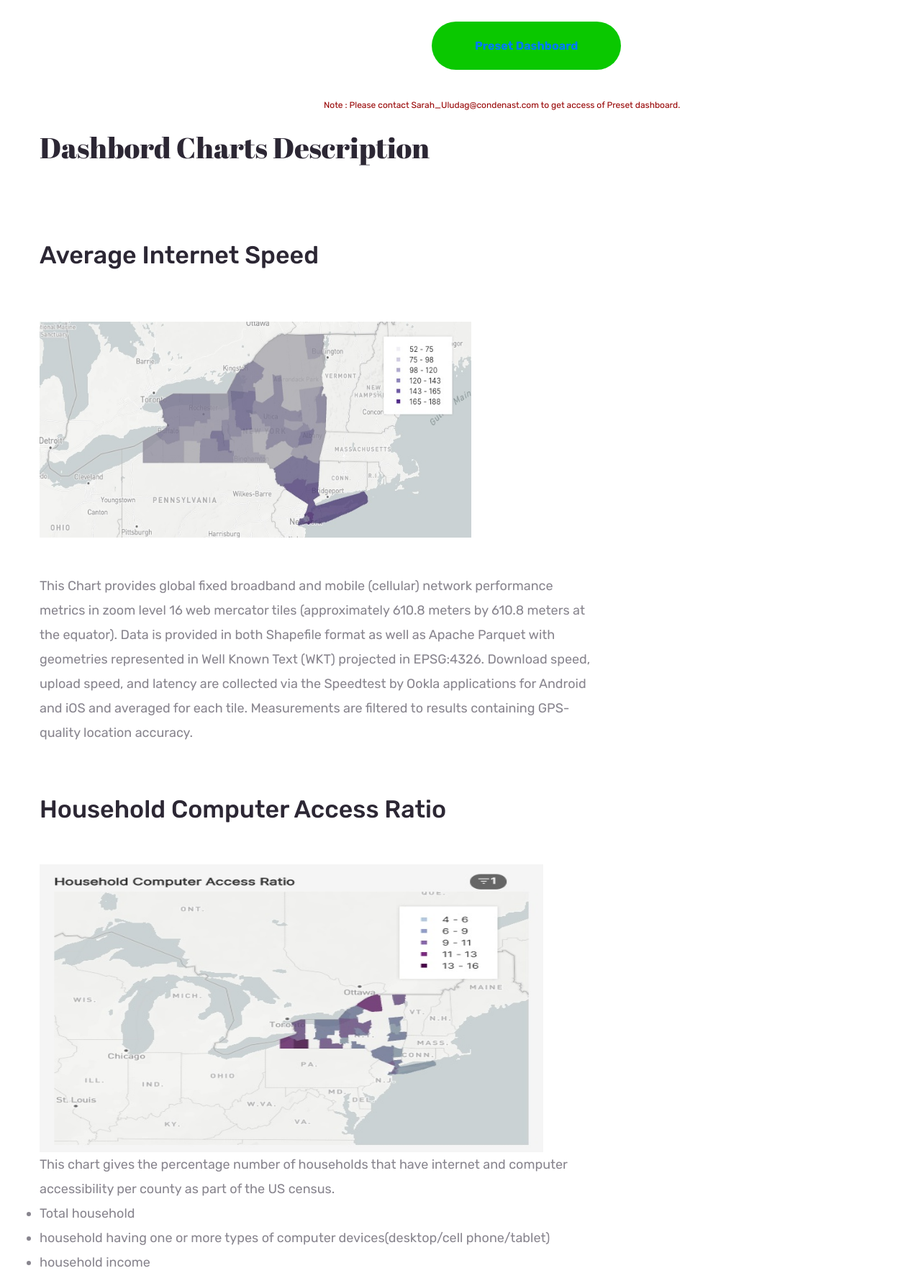
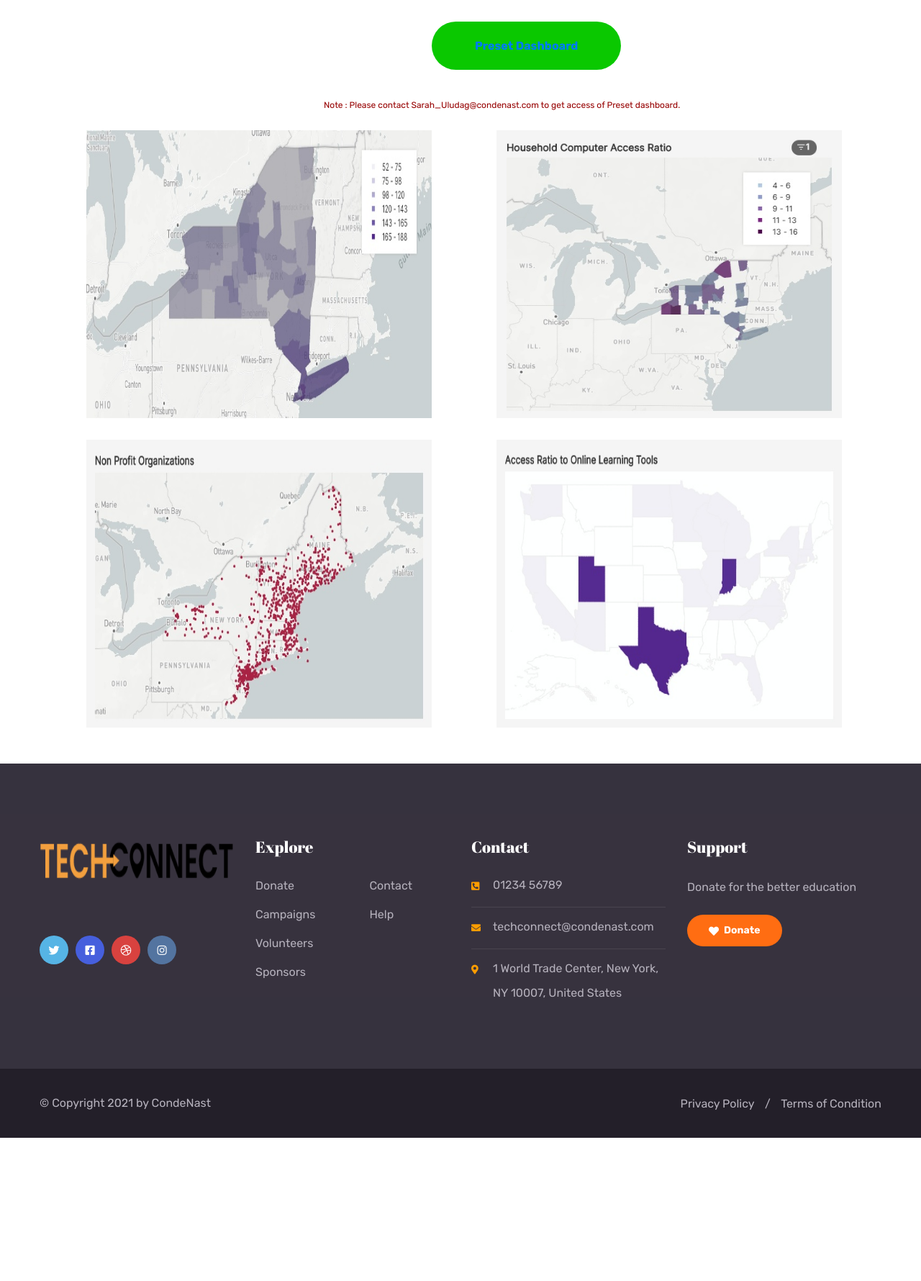
Before and after one commit to cn-sarah/hackathon21_website, a Flask app: page /dash_board in a window 1280 px wide. Shown: the part 140-1920 px from the top of the page at 72% size. After the commit the page ends 1721 px from the top, so only its background shows below. Run offline with Flask 2, Linux system fonts and the light colour scheme; some libraries are stand-ins or nearby versions.

```diff
--- a/templates/dash_board.html
+++ b/templates/dash_board.html
@@ -43,6 +43,39 @@
     <!-- Template styles -->
     <link rel="stylesheet" href="static/css/style.css">
     <link rel="stylesheet" href="static/css/responsive.css">
+
+<style type="text/css">
+
+.img-grid{
+  width: 40%;
+  float:left;
+  height:400px;
+  margin-bottom: 30px;
+  margin-right: 10px;
+  margin-left: 80px;
+}
+
+.img-grid img{
+  width :100%;
+  height:400px;
+}
+.caption{
+  display :none;
+}
+
+.img-grid:hover .caption{
+  text-align: center;
+  display:block;
+  background-color: #949191;
+  color: #fff;
+  font-size:16px;
+  font-weight: bold;
+  margin-top: -70px;
+  padding: 10px;
+  -webkit-filter: grayscale(50);
+filter: grayscale(50);
+}
+</style>
 
 </head>
 
@@ -137,144 +170,44 @@
 
 
 
-        <div style = "margin: 30px; display: inline-block; vertical-align: middle; border: none; outline: none; margin-left: 600px; background-color: rgb(10,200,0);font-size: 16px;color: black;font-weight: 700;padding: 16.5px 60px;border-radius: 33.5px;-webkit-transition: all 0.4s ease;transition: all 0.4s ease;"> <a href="https://4712c5d1.us1a.app.preset.io:443/r/21">Preset Dashboard</a></div>
+        <div style = "margin: 30px; display: inline-block; vertical-align: middle; border: none; outline: none; margin-left: 600px; background-color: rgb(10,200,0);font-size: 16px;color: black;font-weight: 700;padding: 16.5px 60px;border-radius: 33.5px;-webkit-transition: all 0.4s ease;transition: all 0.4s ease;"> <a href="https://4712c5d1.us1a.app.preset.io:443/r/21", target="popup"
+            onclick="window.open('https://4712c5d1.us1a.app.preset.io:443/r/16','popup',width=600,height=600');"">Preset Dashboard</a></div>
 
         <div style = "position:relative; left:450px; top:2px; font-size: 12px; color: rgb(150,0,0);">
          Note : Please contact Sarah_Uludag@condenast.com to get access of Preset dashboard.
       </div>
 
-        <!--Dashboard Details Start-->
 <section class="campaign-details">
     <div class="container">
         <div class="row">
-                    <div class="col-xl-8 col-lg-7">
-                        <div class="campaign-details__left-bar">
-                            <div class="campaign-details__text-box">
-                                <h1>Dashbord Charts Description</h1>
-                                <br>
-                                </div>
-                                <div class="campaign-details__text-box">
-                                <h3>Average Internet Speed</h3>
-                                </div>
-                                <div class="campaign-details__summary-img-box">
-                                    <div class="row">
-                                        <div class="col-xl-6 col-lg-6">
-                                            <img src="static/images/dashboards/internet-speed-newyork.jpg" alt="" height="300" width="600">
+
+<div class="transbox img-grid">
+    <img src="static/images/dashboards/internet-speed-newyork.jpg" />
+    <div  class="caption">
+            <p>Average Internet Speed</p>
     </div>
 </div>
-                                </div>
-                                <p class="campaign-details__text">This Chart provides global fixed broadband and mobile (cellular) network performance metrics in zoom level 16 web mercator tiles (approximately 610.8 meters by 610.8 meters at the equator). Data is provided in both Shapefile format as well as Apache Parquet with geometries represented in Well Known Text (WKT) projected in EPSG:4326. Download speed, upload speed, and latency are collected via the Speedtest by Ookla applications for Android and iOS and averaged for each tile. Measurements are filtered to results containing GPS-quality location accuracy.</p>
-
-                                <br><br>
-                            </div>
-                                <div class="campaign-details__text-box">
-                                <h3>Household Computer Access Ratio</h3>
-                                <div class="campaign-details__summary-img-box">
-                                    <div class="row">
-                                        <div class="col-xl-6 col-lg-6">
-                                            <img src="static/images/dashboards/household-computer-access-ratio-2021-10-13T19-19-41.582Z.jpg" alt="" height="400" width="700">
+<div class="transbox img-grid">
+    <img src="static/images/dashboards/household-computer-access-ratio-2021-10-13T19-19-41.582Z.jpg" />
+    <div class="caption">
+            <p>Household Computer Access Ratio</p>
     </div>
 </div>
-                                <p class="campaign-details__text">This chart gives the percentage number of households that have internet and computer accessibility per county as part of the US census.
-                            <ul>
-                            <li>Total household</li>
-                            <li>household having one or more types of computer devices(desktop/cell phone/tablet)</li>
-                            <li>household income</li>
-                            </ul></p>
-                            </div></div>
-
-                            <div class="campaign-details__text-box">
-                                <h3>Household Internet Accessibility Ratio</h3>
-                                </div>
-                                <div class="campaign-details__summary-img-box">
-                                    <div class="row">
-                                        <div class="col-xl-6 col-lg-6">
-                                            <img src="static/images/dashboards/household-internet-accessibility-ratio-2021-10-13T19-19-46.195Z.jpg" alt="" height="400" width="700">
+<div class="transbox img-grid">
+    <img src="static/images/dashboards/non-profit-organizations-2021-10-13T20-41-34.183Z.jpg" />
+    <div  class="caption">
+            <p>Non Profit Organizations Map</p>
     </div>
 </div>
-                                </div>
-                                <p class="campaign-details__text">This chart gives the percentage number of households that have internet and computer accessibility per county as part of the US census.
-                            <ul>
-                            <li>Total household</li>
-                            <li>household having internet subscription(dial-up/broadband)</li>
-                            <li>household income</li>
-                            </ul></p>
+<div class="transbox img-grid">
+    <img src="static/images/dashboards/access-ratio-to-online-learning-tools-2021-10-13T19-19-57.841Z.jpg" />
+    <div  class="caption">
+            <p>Access Ratio to Online Learning Tools</p>
     </div>
 </div>
-                    </div>
-                </div>
-            </div>
-        </section>
-
-        <section class="campaign-details">
-            <div class="container">
-                <div class="row">
-                    <div class="col-xl-8 col-lg-7">
-                        <div class="campaign-details__left-bar">
-                            <div class="campaign-details__text-box">
-                                <h3>Access Ratio to Online Learning Tools</h3>
-                                </div>
-                                <div class="campaign-details__summary-img-box">
-                                    <div class="row">
-                                        <div class="col-xl-6 col-lg-6">
-                                            <img src="static/images/dashboards/access-ratio-to-online-learning-tools-2021-10-13T19-19-57.841Z.jpg" alt="" height="300" width="600">
-                                        </div>
-                                    </div>
-                                </div>
-                                <p class="campaign-details__text">This chart includes the Elearning tools access throughout the US from 2018 to 2020. This gives us insight upon the most impactful states within US after all the learning activities went online.</p>
-
-                                <br>
-
-                            <div class="campaign-details__text-box">
-                                <h3>Top10 states with least elearning access percentage</h3>
-                                </div>
-                                <div class="campaign-details__summary-img-box">
-                                    <div class="row">
-                                        <div class="col-xl-6 col-lg-6">
-                                            <img src="static/images/dashboards/top-10-states-with-least-elearning-access-percentage-2021-10-13T19-20-26.293Z.jpg" alt="" height="400" width="700">
-                                        </div>
-                                    </div>
-                                </div>
-                                <p class="campaign-details__text">States where Onlive learning platform access is minimum and most affected due to COVID-19 eduction impact.</p></div></div>
-                        </div>
-                    </div>
-                </div>
-            </div>
-        </section>
 
 
-
-
-
-        <!-- <br><br><br><br>
-
-		<img src="static/images/dashboards/internet-speed-newyork.jpg" alt="" width="900" height="600">
-		<figcaption>Fig.1 internet speed in newyork state</figcaption>
-        <div class="main-nav__left-one">
-        	<a href="internet speed dashboard"
-			target="popup"
-			onclick="window.open('https://4712c5d1.us1a.app.preset.io:443/r/16','popup','width=600,height=600'); return false;">Dashboard</a>
-    	</div>
-        <br>
-        <img src="static/images/dashboards/elearning-access-2018to2020.jpg" alt="" width="900" height="600">
-        <figcaption>Fig.2 - Elearning access in US from 2018 to 2020</figcaption>
-
-        <div class="main-nav__left-one">
-        	<a href="Elearning access in US"
-			target="popup"
-			onclick="window.open('https://4712c5d1.us1a.app.preset.io:443/r/17','popup','width=600,height=600'); return false;">Dashboard</a>
-    	</div>
-
-    	<br><br> -->
-
-
-
-
-
-
-
-
-
+</div></div></section>
 
 
 
```
Also changed, not shown: static/images/dashboards/non-profit-organizations-2021-10-13T20-41-34.183Z.jpg (added). Lines whose indentation alone changed are shown as unchanged.
